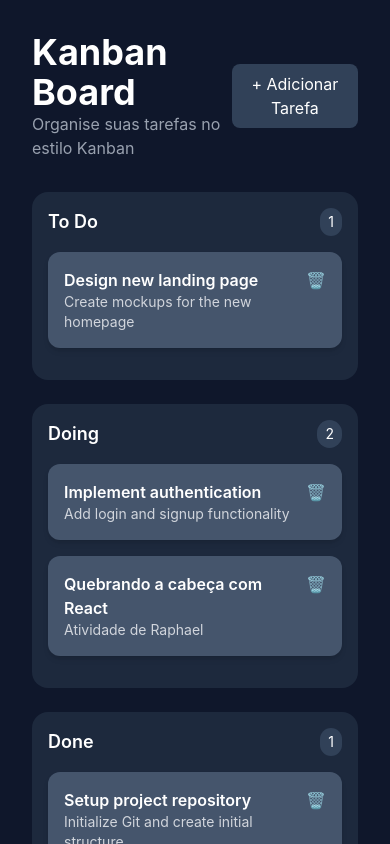
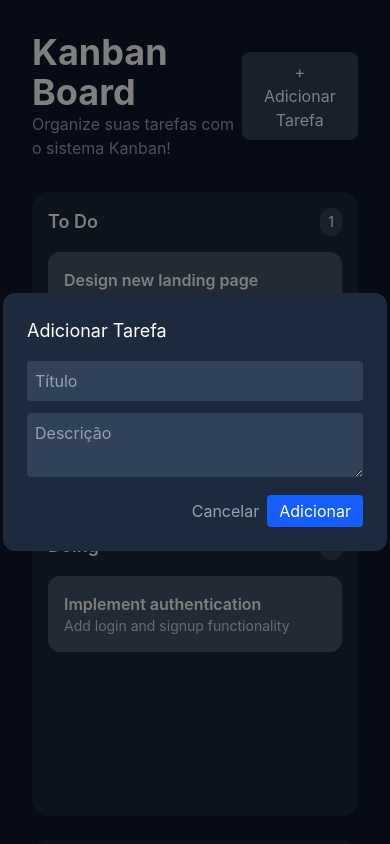
Before and after one commit to sara-allima/arquitetura_de_software_todolist, a React (Vite) app in the folder client/: page / in a window 390 px wide. Both pictures are taken after a click on the button "+ Adicionar Tarefa". Shown: the top 844 px of the page. Built offline with nearby package versions, Linux system fonts and the light colour scheme.

Commit message:
'Drag and Drop' Functionality and 'Add Task' Modal

```diff
--- a/client/package.json
+++ b/client/package.json
@@ -10,6 +10,7 @@
     "preview": "vite preview"
   },
   "dependencies": {
+    "@dnd-kit/core": "^6.3.1",
     "@tailwindcss/postcss": "^4.2.2",
     "@tailwindcss/vite": "^4.2.2",
     "react": "^19.2.4",
--- /dev/null
+++ b/client/src/components/AddTaskModal.tsx
@@ -0,0 +1,41 @@
+import { useState } from "react";
+
+export default function AddTaskModal({ isOpen, onClose, onAdd }) {
+  const [title, setTitle] = useState("");
+  const [description, setDescription] = useState("");
+
+  if (!isOpen) return null;
+
+  function handleSubmit(e) {
+    e.preventDefault();
+    onAdd({ title, description });
+    setTitle("");
+    setDescription("");
+    onClose();
+  }
+
+  return (
+    <div className="fixed inset-0 bg-black/50 flex items-center justify-center">
+      <form onSubmit={handleSubmit} className="bg-slate-800 p-6 rounded-xl w-96">
+        <h2 className="text-white text-lg mb-4">Adicionar Tarefa</h2>
+
+        <input
+          value={title}
+          onChange={(e) => setTitle(e.target.value)}
+          placeholder="Título"
+          className="w-full mb-3 p-2 rounded bg-slate-700 text-white" />
+
+        <textarea
+          value={description}
+          onChange={(e) => setDescription(e.target.value)}
+          placeholder="Descrição"
+          className="w-full mb-3 p-2 rounded bg-slate-700 text-white" />
+
+        <div className="flex justify-end gap-2">
+          <button type="button" onClick={onClose} className="text-gray-400 cursor-pointer">Cancelar</button>
+          <button type="submit" className="bg-blue-600 px-3 py-1 rounded text-white cursor-pointer">Adicionar</button>
+        </div>
+      </form>
+    </div>
+  );
+}
--- a/client/src/components/Column.tsx
+++ b/client/src/components/Column.tsx
@@ -1,8 +1,11 @@
+import { useDroppable } from "@dnd-kit/core";
 import TaskCard from "./TaskCard";
 
-export default function Column({ title, tasks }) {
+export default function Column({ id, title, tasks }) {
+  const { setNodeRef } = useDroppable({ id });
+
   return (
-    <div className="bg-slate-800 p-4 rounded-2xl w-full ">
+    <div ref={setNodeRef} className="bg-slate-800 p-4 rounded-2xl w-full min-h-[300px]">
       <div className="flex justify-between items-center mb-4">
         <h2 className="text-white font-semibold text-lg">{title}</h2>
         <span className="bg-slate-700 text-white text-sm px-2 py-1 rounded-full">
@@ -10,11 +13,9 @@ export default function Column({ title, tasks }) {
         </span>
       </div>
 
-      <div>
-        {tasks.map((task) => (
-          <TaskCard key={task.id} task={task} />
-        ))}
-      </div>
+      {tasks.map((task) => (
+        <TaskCard key={task.id} task={task} />
+      ))}
     </div>
   );
 }
--- a/client/src/components/Header.tsx
+++ b/client/src/components/Header.tsx
@@ -1,14 +1,14 @@
-export default function Header() {
+export default function Header({ onAdd }) {
   return (
     <div className="flex justify-between items-center mb-8">
       <div>
         <h1 className="text-4xl font-bold text-white">Kanban Board</h1>
-        <p className="text-gray-400">
-          Organise suas tarefas no estilo Kanban
-        </p>
+        <p className="text-gray-400">Organize suas tarefas com o sistema Kanban!</p>
       </div>
 
-      <button type="button" className="bg-slate-700 hover:bg-slate-600 text-white px-4 py-2 rounded-lg flex items-center gap-2">
+      <button type="button"
+        onClick={onAdd}
+        className="bg-slate-700 hover:bg-slate-600 text-white px-4 py-2 rounded-lg cursor-pointer">
         + Adicionar Tarefa
       </button>
     </div>
--- a/client/src/components/TaskCard.tsx
+++ b/client/src/components/TaskCard.tsx
@@ -1,16 +1,21 @@
+import { useDraggable } from "@dnd-kit/core";
+
 export default function TaskCard({ task }) {
+  const { attributes, listeners, setNodeRef, transform } = useDraggable({ id: task.id });
+
+  const style = transform
+    ? { transform: `translate(${transform.x}px, ${transform.y}px)` }
+    : undefined;
+
   return (
-    <div className="bg-slate-600 p-4 rounded-xl shadow-md mb-4">
-      <div className="flex justify-between items-start">
-        <div>
-          <h3 className="text-white font-semibold">{task.title}</h3>
-          <p className="text-gray-300 text-sm">{task.description}</p>
-        </div>
-
-        <div className="flex gap-2 text-red-400 cursor-pointer">
-          <span>🗑</span>
-        </div>
-      </div>
+    <div
+      ref={setNodeRef}
+      {...listeners}
+      {...attributes}
+      style={style}
+      className="bg-slate-600 p-4 rounded-xl shadow-md mb-4 cursor-grab">
+      <h3 className="text-white font-semibold">{task.title}</h3>
+      <p className="text-gray-300 text-sm">{task.description}</p>
     </div>
   );
 }
--- a/client/src/pages/Kanban.tsx
+++ b/client/src/pages/Kanban.tsx
@@ -1,20 +1,65 @@
 import Header from "../components/Header";
 import Column from "../components/Column";
-import { initialTasks } from "../simulate_data/tasks.ts";
+import AddTaskModal from "../components/AddTaskModal";
+import { initialTasks } from "../simulate_data/tasks";
 import { useState } from "react";
+import { DndContext } from "@dnd-kit/core";
 
 export default function Kanban() {
   const [tasks, setTasks] = useState(initialTasks);
+  const [isModalOpen, setIsModalOpen] = useState(false);
+
+  function handleDragEnd(event) {
+    const { active, over } = event;
+    if (!over) return;
+
+    let sourceCol, destCol, movedTask;
+
+    for (const col in tasks) {
+      const found = tasks[col].find((t) => t.id === active.id);
+      if (found) {
+        sourceCol = col;
+        movedTask = found;
+      }
+    }
+
+    destCol = over.id;
+
+    if (sourceCol === destCol) return;
+
+    setTasks((prev) => ({
+      ...prev,
+      [sourceCol]: prev[sourceCol].filter((t) => t.id !== active.id),
+      [destCol]: [...prev[destCol], movedTask],
+    }));
+  }
+
+  function addTask(task) {
+    const newTask = { ...task, id: Date.now().toString() };
+
+    setTasks((prev) => ({
+      ...prev,
+      todo: [...prev.todo, newTask],
+    }));
+  }
 
   return (
     <div className="min-h-screen bg-slate-900 p-8">
-      <Header />
+      <Header onAdd={() => setIsModalOpen(true)} />
 
-      <div className="grid grid-cols-1 md:grid-cols-3 gap-6">
-        <Column title="To Do" tasks={tasks.todo} />
-        <Column title="Doing" tasks={tasks.doing} />
-        <Column title="Done" tasks={tasks.done} />
-      </div>
+      <DndContext onDragEnd={handleDragEnd}>
+        <div className="grid grid-cols-1 md:grid-cols-3 gap-6">
+          <Column id="todo" title="To Do" tasks={tasks.todo} />
+          <Column id="doing" title="Doing" tasks={tasks.doing} />
+          <Column id="done" title="Done" tasks={tasks.done} />
+        </div>
+      </DndContext>
+
+      <AddTaskModal
+        isOpen={isModalOpen}
+        onClose={() => setIsModalOpen(false)}
+        onAdd={addTask}
+      />
     </div>
   );
 }
--- a/client/src/simulate_data/tasks.ts
+++ b/client/src/simulate_data/tasks.ts
@@ -1,28 +1,23 @@
 export const initialTasks = {
   todo: [
     {
-      id: 1,
+      id: "1",
       title: "Design new landing page",
-      description: "Create mockups for the new homepage",
+      description: "Create mockups for the new homepage"
     },
   ],
   doing: [
     {
-      id: 2,
+      id: "2",
       title: "Implement authentication",
-      description: "Add login and signup functionality",
-    },
-    {
-      id: 4,
-      title: "Quebrando a cabeça com React",
-      description: "Atividade de Raphael",
+      description: "Add login and signup functionality"
     },
   ],
   done: [
     {
-      id: 3,
+      id: "3",
       title: "Setup project repository",
-      description: "Initialize Git and create initial structure",
+      description: "Initialize Git and create initial structure"
     },
   ],
 };
```
Also changed, not shown: 1 other file (tests, documents, lock files or other folders).
